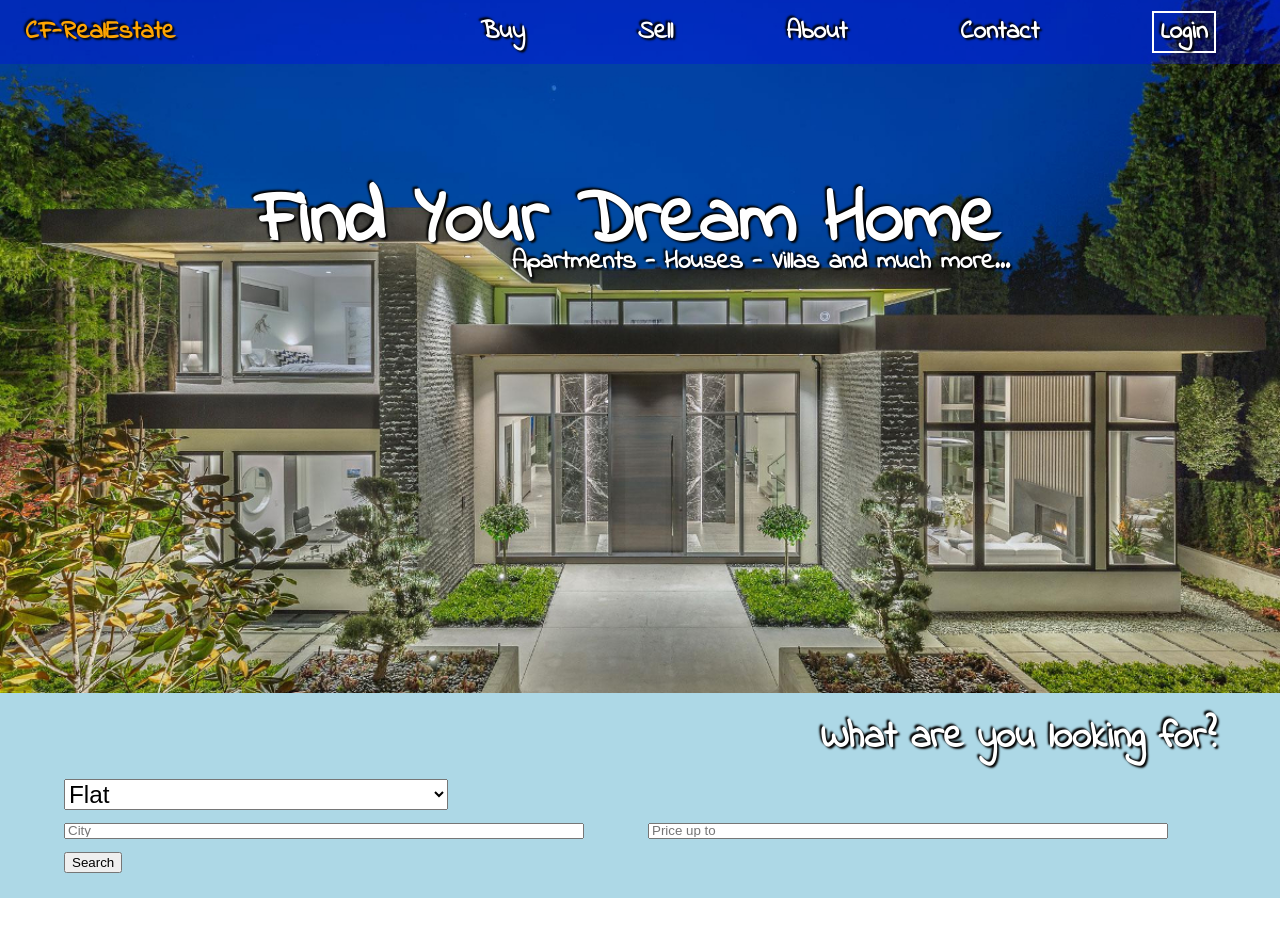
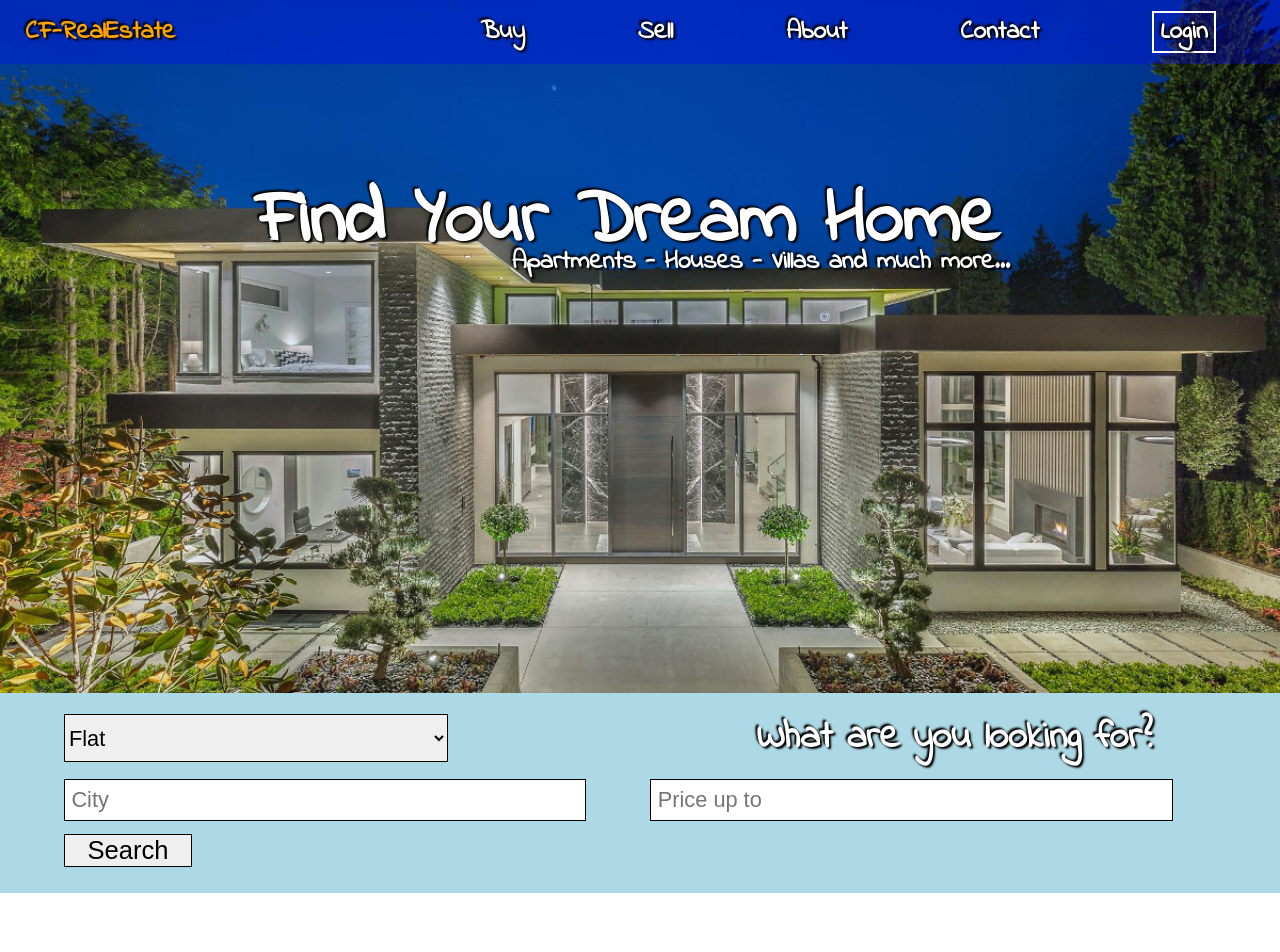
Before and after one commit to aliravn/bootcamp-WCR08-real-estate-react, a React (Create React App) app: page / in a window 1280 px wide. Shown: the top 952 px of the page. Built offline with nearby package versions, Linux system fonts and the light colour scheme.

Commit message:
finish  style Searchbar

```diff
--- a/src/components/Searchbar.css
+++ b/src/components/Searchbar.css
@@ -3,6 +3,7 @@
 	margin-top: -1vw;
 	padding: 2vw 0;
 	display: flex;
+	align-items: center;
 	flex-wrap: wrap;
 }
 
@@ -10,7 +11,7 @@
 	margin: 0;
 	margin-left: 5%;
 	margin-bottom: 1%;
-	width: 90%;
+	width: 50%;
 	font-size: 3vw;
 	color: #ffffff;
 	font-weight: bold;
@@ -20,18 +21,28 @@
 }
 
 #searchbar select {
-	margin: 0 50% 1% 5%;
 	width: 30%;
-	font-size: 1.9vw;
-	padding: 0;
+	font-size: 1.7vw;
+	padding-left: .0;
+	margin: 0 0 1% 5%;
+	height: 3.8vw;
+	border: 1px solid black;
 }
 
 #searchbar input {
 	width: 40%;
 	margin-left: 5%;
 	margin-bottom: 1%;
+	height: 3vw;
+	padding-left: .5vw;
+	font-size: 1.7vw;
+	border: 1px solid black;
 }
 
 #search-button {
 	margin-left: 5%;
+	width: 10vw;
+	border: 1px solid black;
+	font-size: 2vw;
+	text-align: center;
 }
--- a/src/components/Searchbar.js
+++ b/src/components/Searchbar.js
@@ -7,13 +7,13 @@ class Searchbar extends Component {
 
 		return (
 			<div id="searchbar">
-				<p className="searchbar-header">What are you looking for?</p>
 				<select>
 					<option value="flat">Flat</option>
 					<option value="house">House</option>
 					<option value="villa">Villa</option>
 					<option value="castle">Castle</option>
 				</select>
+				<p className="searchbar-header">What are you looking for?</p>
 				<input type="text" placeholder="City"/>
 				<input type="text" placeholder="Price up to" />
 				<button id="search-button">Search</button>
```
